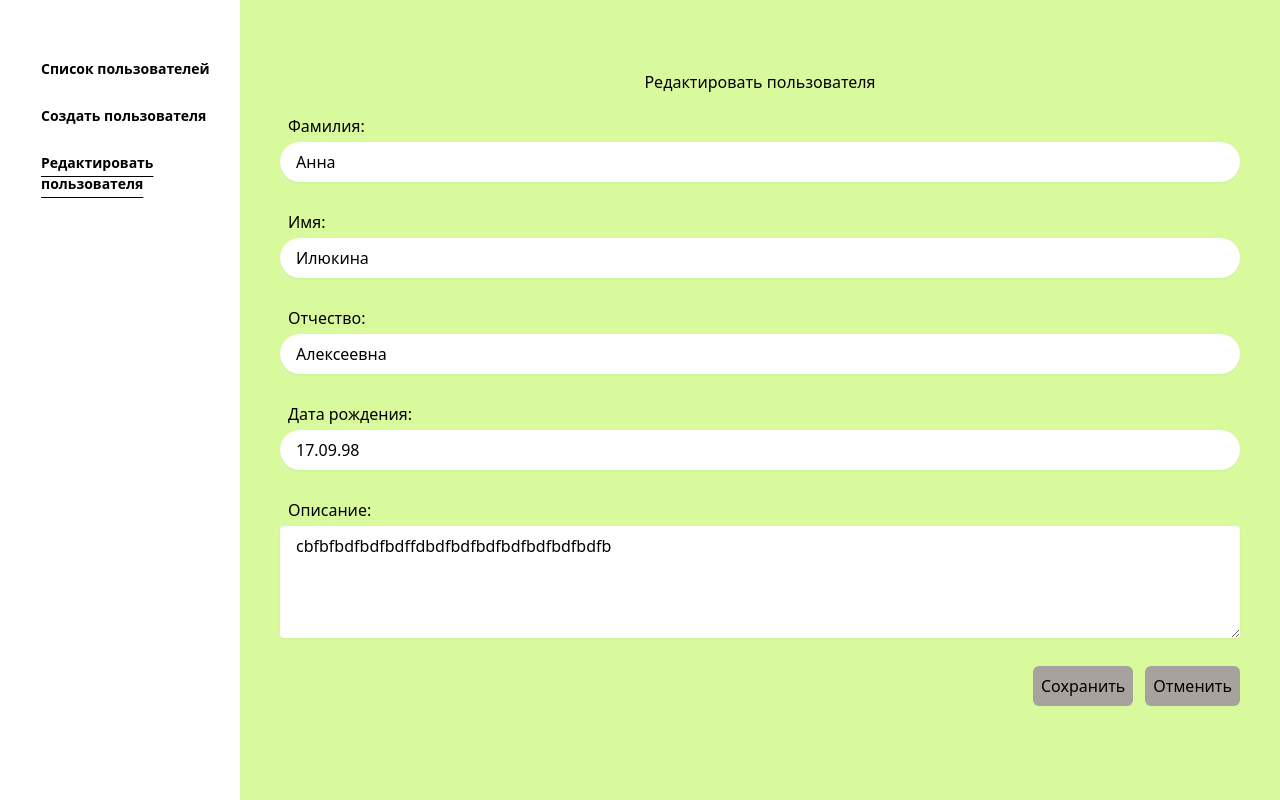
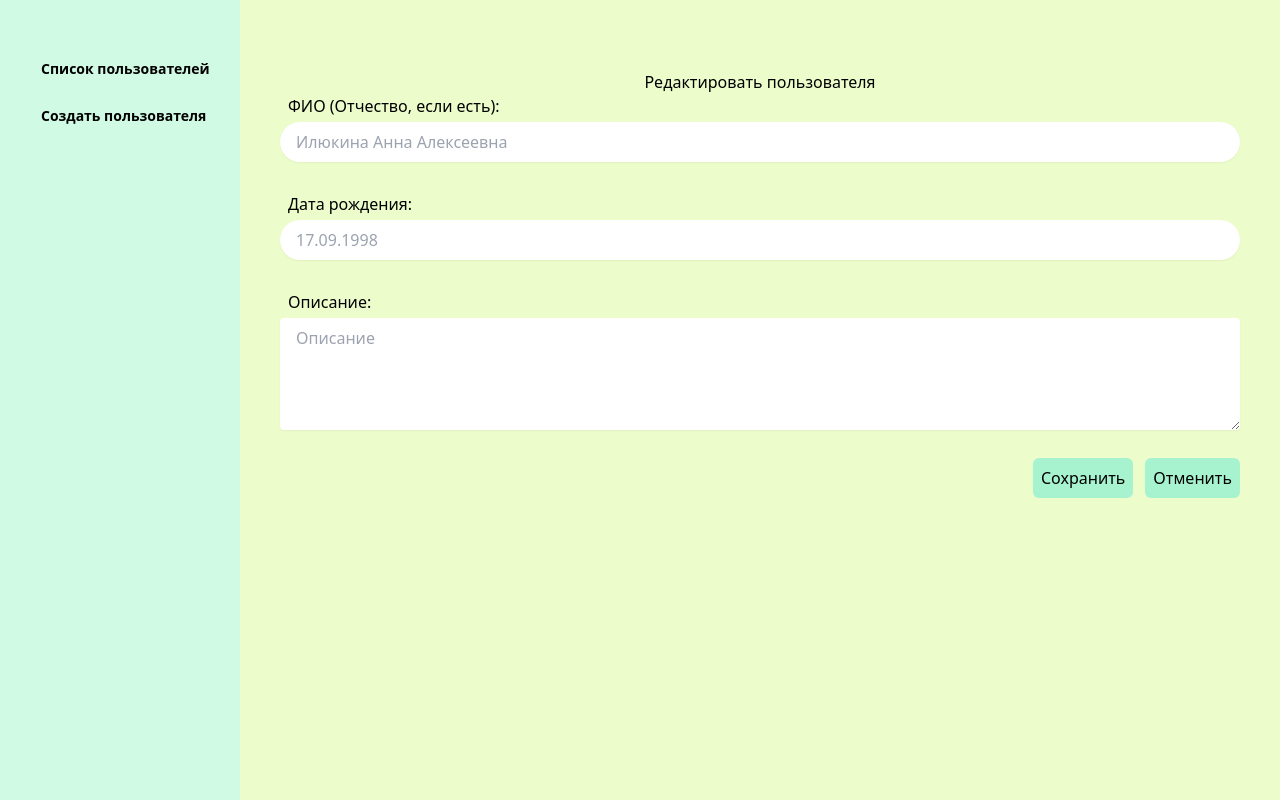
Before and after one commit to AnIlyukina/user-list, a Vue app: page /edit in a window 1280 px wide. Built offline with nearby package versions, Linux system fonts and the light colour scheme.

Commit message:
Сделала общий компонент кнопки, попап подтверждающий удаление пользователя, валидацию формы

```diff
--- a/src/components/AppMain.vue
+++ b/src/components/AppMain.vue
@@ -7,7 +7,7 @@
       w-[calc(100%-240px)]
       overflow-auto
       h-full
-      bg-lime-200
+      bg-lime-100
     "
   >
     <div class="mt-[70px]"/>
--- a/src/components/AppNavigation.vue
+++ b/src/components/AppNavigation.vue
@@ -6,7 +6,14 @@ import MenuItem from './MenuItem.vue'
 
 </script>
 <template>
-  <div class="h-[100%] p-6 w-[240px] fixed z-50">
+  <div
+    class="
+      h-[100%]
+      p-6 w-[240px]
+      fixed
+      bg-emerald-100
+    "
+  >
     <div class="my-8"></div>
 
     <ul>
@@ -24,13 +31,6 @@ import MenuItem from './MenuItem.vue'
           page-url="/create"
         />
       </RouterLink>
-      <RouterLink to="/edit">
-        <menu-item
-          class="ml-[1px]"
-          name="Редактировать пользователя"
-          page-url="/edit"
-        />
-      </RouterLink>
     </ul>
   </div>
 </template>
--- /dev/null
+++ b/src/components/ConfirmModal.vue
@@ -0,0 +1,76 @@
+<script lang="ts" setup>
+
+import UIButton from './UI/UIButton.vue';
+
+import Close from 'vue-material-design-icons/Close.vue';
+
+const emits = defineEmits<{
+  (e: 'confirm', value: boolean): void
+}>()
+
+const confirm = (isConfirm: boolean) => {
+  emits('confirm', isConfirm)
+}
+
+</script>
+
+<template>
+  <div
+     class="
+      flex
+      fixed
+      right-0
+      top-0
+      left-0
+      bottom-0
+      justify-center
+      items-center
+      overflow-auto
+      h-full
+      bg-black/50
+    "
+  >
+    <div
+      class="
+      bg-white
+        w-[400px]
+        h-[200px]
+        rounded
+        p-6
+        flex
+        flex-col
+        justify-between
+      "
+    >
+    <div>
+      <div class="flex justify-end">
+        <u-i-button
+          @click="confirm(false)"
+        >
+          <close
+            :size="20"
+          />
+        </u-i-button>
+
+      </div>
+      <h1
+        class="text-center text-lg"
+      >
+        Удалить пользоваттеля АННА ИЛЮКИНА?
+      </h1>
+
+    </div>
+
+    <div class="flex justify-around">
+    <u-i-button
+      text="Удалить"
+      @click="confirm(true)"
+    />
+    <u-i-button
+      text="Отменить"
+      @click="confirm(false)"
+    />
+  </div>
+    </div>
+  </div>
+</template>
--- a/src/components/FormUser.vue
+++ b/src/components/FormUser.vue
@@ -1,7 +1,8 @@
 <script setup lang="ts">
-import { reactive, toRefs } from 'vue';
+import { reactive, ref } from 'vue';
 import UIInput from './UI/UIInput.vue';
 import UITextarea from './UI/UITextarea.vue';
+import UIButton from './UI/UIButton.vue';
 import { User } from '../types/user'
 import { useRouter } from 'vue-router';
 
@@ -11,10 +12,11 @@ const props = defineProps<{
 }>()
 
 
+let errorFullName = ref('')
+let errorBirthDate = ref('')
+
 const initialUserData = props.user ? props.user : {
-    firstName: '',
-    lastName: '',
-    middleName: '',
+    fullName: '',
     birthDate: '',
     description: '',
 }
@@ -23,45 +25,79 @@ const emits = defineEmits<{
   (e: 'saveForm', value: User): void
 }>()
 
-const userData: User = reactive({...initialUserData});
+const userData: any = reactive({...initialUserData});
 
 const router = useRouter();
+
+const checkValid = () => {
+  errorFullName.value = ''
+  errorBirthDate.value = ''
+  let isValid = true
+
+  if (!userData.fullName) {
+    errorFullName.value = "Заполните ФИО"
+    isValid = false
+  }
+
+  if (!userData.birthDate) {
+    errorBirthDate.value = "Заполните дату рождения"
+    isValid = false
+  }
+
+  return isValid
+}
 
 const cancel = () => {
   router.push('/');
 }
 
 const saveForm = () => {
-    emits('saveForm', userData)
+    const isValid = checkValid()
+    if (isValid) {
+
+      emits('saveForm', userData)
+    }
 }
 
 </script>
 <template>
   <div>
     <u-i-input
-      v-model="userData.firstName"
-      label="Фамилия"
-      placeholder="Илюкина"
+      v-model="userData.fullName"
+      :isValid="!errorFullName"
+      label="ФИО (Отчество, если есть)"
+      placeholder="Илюкина Анна Алексеевна"
       type="text"
+      maxlength="30"
     />
-    <u-i-input
-      v-model="userData.lastName"
-      label="Имя"
-      placeholder="Анна"
-      type="text"
-    />
-    <u-i-input
-      v-model="userData.middleName"
-      label="Отчество"
-      placeholder="Алексеевна"
-      type="text"
-    />
+    <div
+     class="h-[30px] block text-center"
+    >
+      <small
+        v-if="errorFullName"
+        class="text-rose-500"
+      >
+        {{ errorFullName }}
+      </small>
+    </div>
     <u-i-input
       v-model="userData.birthDate"
+      :isValid="!errorBirthDate"
       label="Дата рождения"
       placeholder="17.09.1998"
       type="text"
+      maxlength="10"
     />
+    <div
+      class="h-[30px] block text-center"
+    >
+      <small
+        v-if="errorBirthDate"
+        class="text-rose-500"
+      >
+        {{ errorBirthDate }}
+      </small>
+    </div>
     <u-i-textarea
       v-model="userData.description"
       label="Описание"
@@ -70,17 +106,13 @@ const saveForm = () => {
     />
   </div>
   <div class="flex justify-end">
-    <button
-      class="p-2 ml-3 bg-stone-400 rounded-md"
-      @click="saveForm"
-      >
-      Сохранить
-    </button>
-      <button
-        class="p-2 ml-3 bg-stone-400 rounded-md"
-        @click="cancel"
-        >
-      Отменить
-    </button>
-    </div>
+    <u-i-button
+      text="Cохранить"
+       @click="saveForm"
+    />
+    <u-i-button
+      text="Отменить"
+      @click="cancel"
+    />
+  </div>
 </template>
--- a/src/components/TableUsers.vue
+++ b/src/components/TableUsers.vue
@@ -1,7 +1,10 @@
 <script setup lang="ts">
+  import { ref } from 'vue'
   import { storeToRefs } from "pinia";
   import { useUsersStore } from "../stores/user";
   import { useRouter } from 'vue-router';
+
+  import ConfirmModal from "./ConfirmModal.vue";
 
   import PencilBox from 'vue-material-design-icons/PencilBox.vue';
   import DeleteEmpty from 'vue-material-design-icons/DeleteEmpty.vue';
@@ -9,31 +12,49 @@
   let useUsers = useUsersStore()
   let { userList } = storeToRefs(useUsers)
 
+  let isOpenConfirmModal = ref(false)
   const router = useRouter();
 
-  const deleteUser = (index) => {
-    useUsers.deleteUser(index)
+  let deletedIndex = ref(0)
+
+  const openConfirmModal = (index: number) => {
+    deletedIndex.value = index
+    isOpenConfirmModal.value = true
+  }
+  const closeConfirmModal = () => {
+    isOpenConfirmModal.value = false
   }
 
-  const editUser = (user, index) => {
+  const confirm = (isConfirmed: boolean) => {
+    if (isConfirmed) {
+      useUsers.deleteUser(deletedIndex.value)
+    }
+    closeConfirmModal()
+  }
+
+  const editUser = (index: number) => {
     router.push({
       name: 'editView',
-      state: { user: user, index: index }
+      query: { id: index }
     })
   }
 
 </script>
 
 <template>
+  <confirm-modal
+    v-if="isOpenConfirmModal"
+    @confirm="confirm"
+  />
   <table class="table-auto border border-slate-400 w-full">
     <thead>
     <tr>
-      <th class="border border-slate-300 p-2">Фамилия</th>
-      <th class="border border-slate-300 p-2">Имя</th>
-      <th class="border border-slate-300 p-2">Отчество</th>
-      <th class="border border-slate-300 p-2">Дата рождения</th>
-      <th class="border border-slate-300 p-2">Описание</th>
-      <th class="border border-slate-300 p-2"/>
+      <th class="border border-slate-500 p-2">Фамилия</th>
+      <th class="border border-slate-500 p-2">Имя</th>
+      <th class="border border-slate-500 p-2">Отчество</th>
+      <th class="border border-slate-500 p-2">Дата рождения</th>
+      <th class="border border-slate-500 p-2">Описание</th>
+      <th class="border border-slate-500 p-2"/>
     </tr>
     </thead>
     <tbody>
@@ -41,15 +62,15 @@
         v-for="(user, index) in userList"
         :key="index"
       >
-        <td class="border border-slate-300 p-2">{{ user.firstName }}</td>
-        <td class="border border-slate-300 p-2">{{ user.lastName }}</td>
-        <td class="border border-slate-300 p-2">{{ user.middleName }}</td>
-        <td class="border border-slate-300 p-2">{{ user.birthDate }}</td>
-        <td class="border border-slate-300 p-2">{{ user.description }}</td>
-        <td class="border border-slate-300 p-2 w-[150px]">
+        <td class="border border-slate-500 p-2">{{ user.firstName }}</td>
+        <td class="border border-slate-500 p-2">{{ user.lastName }}</td>
+        <td class="border border-slate-500 p-2">{{ user.middleName }}</td>
+        <td class="border border-slate-500 p-2">{{ user.birthDate }}</td>
+        <td class="border border-slate-500 p-2">{{ user.description }}</td>
+        <td class="border border-slate-500 p-2 w-[150px]">
           <button
             class="mx-4"
-            @click="editUser(user, index)"
+            @click="editUser(index)"
           >
             <pencil-box
               :size="30"
@@ -57,7 +78,7 @@
           </button>
           <button
             class="mx-4"
-            @click="deleteUser(index)"
+            @click="openConfirmModal(index)"
           >
             <delete-empty
               :size="30"
--- /dev/null
+++ b/src/components/UI/UIButton.vue
@@ -0,0 +1,21 @@
+<script setup lang="ts">
+
+const props = defineProps<{
+  text?: string,
+}>()
+
+</script>
+
+<template>
+    <button
+    class="
+      p-2 ml-3
+      bg-emerald-200
+      hover:bg-emerald-300
+      rounded-md
+    "
+    >
+    {{ props.text }}
+   <slot/>
+  </button>
+</template>
--- a/src/components/UI/UIInput.vue
+++ b/src/components/UI/UIInput.vue
@@ -4,7 +4,9 @@ const props = defineProps<{
   modelValue: string | null,
   placeholder?: string,
   label: string,
-  type: string
+  type: string,
+  maxlength: string,
+  isValid?: boolean
 }>()
 
 const emits = defineEmits<{
@@ -16,7 +18,7 @@ const changeValue = (event: Event) => {
 }
 </script>
 <template>
-  <div class="mb-7">
+  <div>
     <label class="ml-2">
       {{ props.label }}:
     </label>
@@ -25,8 +27,10 @@ const changeValue = (event: Event) => {
         :type="props.type"
         :value="props.modelValue"
         :placeholder="props.placeholder"
-        class="block py-2 px-4 w-full border-gray-300 rounded-full
-      shadow-sm focus:outline-none"
+        :maxlength="maxlength"
+        class="block py-2 px-4 w-full  rounded-full
+      shadow-sm"
+        :class="[isValid ? '' : 'border border-rose-500']"
         @input="changeValue"
       />
     </div>
--- a/src/views/CreationView.vue
+++ b/src/views/CreationView.vue
@@ -22,6 +22,7 @@ const saveUser = (user: User ) => {
     <h1 class="text-center">Создать пользователя</h1>
     <div class="mt-5">
       <form-user
+        type="create"
         @saveForm="saveUser"
       />
     </div>
--- a/src/views/EditView.vue
+++ b/src/views/EditView.vue
@@ -2,26 +2,41 @@
 
 import FormUser from '../components/FormUser.vue'
 
-import {User} from "../types/user";
+import { User } from "../types/user";
 
-import { useRouter } from "vue-router";
+import { useRouter, useRoute } from "vue-router";
+
 import { useUsersStore } from "../stores/user";
 
-const useUsers = useUsersStore()
+import { storeToRefs } from 'pinia'
+
+import { ref } from 'vue'
+
+let useUsers = useUsersStore()
+let { userList } = storeToRefs(useUsers)
 
 const router = useRouter()
 
-const stateDataUser = {
-  firstName: 'Анна',
-  lastName: 'Илюкина',
-  middleName: 'Алексеевна',
-  birthDate: '17.09.98',
-  description: 'cbfbfbdfbdfbdffdbdfbdfbdfbdfbdfbdfbdfb'
+const route = useRoute()
+
+const id = Number(route.query.id)
+
+
+//@ts-ignore
+let dataUser: User = ref()
+
+const findUserById = (id: number): User => {
+  return (userList.value as any)[id]
 }
 
+if(id > -1) {
+ dataUser = findUserById(id)
+}
+
+
+
 const editUser = (user: User) => {
-  console.log(user, 'user')
-  useUsers.editUser(user, 1)
+  useUsers.editUser(user, id)
   router.push('/')
 }
 
@@ -30,18 +45,10 @@ const editUser = (user: User) => {
 <template>
   <div class="pr-10 pl-10">
     <h1 class="text-center">Редактировать пользователя</h1>
-    <div
-      v-if="stateDataUser"
-      class="mt-5"
-    >
-      <form-user
-        :user="stateDataUser"
-        :type="'edit'"
-        @saveForm="editUser"
-      />
-    </div>
-    <div v-else>
-      Найти пользователя ... ?
-    </div>
+    <form-user
+      :user="dataUser"
+      :type="'edit'"
+      @saveForm="editUser"
+    />
   </div>
 </template>
--- a/src/views/HomeView.vue
+++ b/src/views/HomeView.vue
@@ -11,7 +11,7 @@ const { userCount } = storeToRefs(useUsers)
 
 <template>
   <div class="pr-10 pl-10">
-    <h1>
+    <h1 class="text-center mb-5">
       Список пользователей : {{ userCount }}
     </h1>
     <div v-if="userCount > 0">
```
Also changed, not shown: 1 other file (tests, documents, lock files or other folders).
